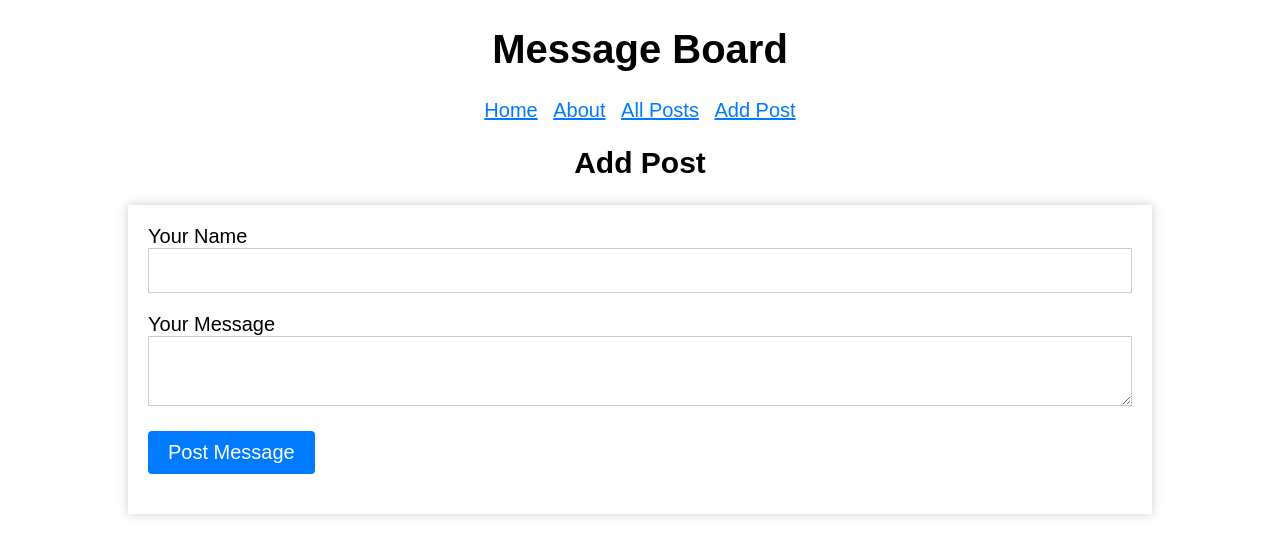
After one commit to MatthewTao/python-references, a Python web app: template flask-sample-app/board/templates/posts/create.html in a window 1280 px wide. The commit adds this page. Shown: the top 557 px of the page. Run offline with Jinja, Linux system fonts and the light colour scheme; the template is opened without the code that fills it, so the values that code supplies are empty.

Commit message:
complete sample flask app

```diff
--- /dev/null
+++ b/flask-sample-app/board/errors.py
@@ -0,0 +1,5 @@
+from flask import current_app, render_template, request
+
+def page_not_found(e):
+    current_app.logger.error(f"'{e.name}' error ({e.code}) at {request.url}")
+    return render_template("errors/404.html"), 404
--- a/flask-sample-app/board/static/styles.css
+++ b/flask-sample-app/board/static/styles.css
@@ -32,3 +32,71 @@ main {
   width: 80%;
   margin: 0 auto;
 }
+
+article,
+form {
+  text-align: left;
+  min-width: 200px;
+  padding: 20px;
+  margin-bottom: 20px;
+  box-shadow: 0px 0px 10px #ccc;
+  vertical-align: top;
+}
+
+aside {
+  color: #ccc;
+  text-align: right;
+}
+
+form {
+  display: flex;
+  flex-direction: column;
+  margin-top: 20px;
+}
+
+.form-group {
+  margin-bottom: 20px;
+}
+
+.form-control {
+  width: 100%;
+  padding: 10px;
+  border: 1px solid #ccc;
+  font-size: 1em;
+}
+
+.submit-btn {
+  background-color: #007bff;
+  color: #fff;
+  border: none;
+  border-radius: 4px;
+  padding: 10px 20px;
+  cursor: pointer;
+  font-size: 1em;
+}
+
+.submit-btn:hover {
+  background-color: #0056b3;
+}
+
+.message {
+  font-size: 2.5em;
+  font-family: serif;
+  margin: 0;
+  padding: 0;
+}
+
+.flash {
+  padding: 20px;
+  margin: 20px;
+}
+
+.flash.error {
+  background-color: #ffa7ae;
+  color: #a02a36;
+}
+
+.flash.success {
+  background-color: #96faad;
+  color: #1c7530;
+}
--- a/flask-sample-app/board/templates/navigation.html
+++ b/flask-sample-app/board/templates/_navigation.html
@@ -2,5 +2,7 @@
   <ul>
     <li><a href="{{ url_for('pages.home') }}">Home</a></li>
     <li><a href="{{ url_for('pages.about') }}">About</a></li>
+    <li><a href="{{ url_for('posts.posts') }}">All Posts</a></li>
+    <li><a href="{{ url_for('posts.create') }}">Add Post</a></li>
   </ul>
 </nav>
--- a/flask-sample-app/board/templates/base.html
+++ b/flask-sample-app/board/templates/base.html
@@ -11,6 +11,9 @@
 <section>
     <header>
         {% block header %}{% endblock header %}
+        {% for category, message in get_flashed_messages(with_categories=true) %}
+            <div class="flash {{ category }}">{{ message }}</div>
+        {% endfor %}
     </header>
     <main>
         {% block content %}<p>No messages.</p>{% endblock content %}
--- /dev/null
+++ b/flask-sample-app/board/templates/posts/create.html
@@ -0,0 +1,21 @@
+{% extends 'base.html' %}
+
+{% block header %}
+  <h2>{% block title %}Add Post{% endblock title %}</h2>
+{% endblock header %}
+
+{% block content %}
+  <form method="post">
+    <div class="form-group">
+        <label for="author">Your Name</label>
+        <input type="text" name="author" id="author" value="{{ request.form['author'] }}" class="form-control">
+    </div>
+    <div class="form-group">
+        <label for="message">Your Message</label>
+        <textarea name="message" id="message" class="form-control" required>{{ request.form['message'] }}</textarea>
+    </div>
+    <div class="form-group">
+        <input type="submit" value="Post Message" class="submit-btn">
+    </div>
+</form>
+{% endblock content %}
--- a/requirements.txt
+++ b/requirements.txt
@@ -1,9 +1,11 @@
 argparse
 boto3
+click
 flask
 matplotlib
 pandas
 pytest
+python-dotenv
 pyautogui
 pyscreeze
 pytesseract
```
Also changed, not shown: flask-sample-app/board/__init__.py (+16 -1 lines), flask-sample-app/board/database.py (added, +33 -0 lines), flask-sample-app/board/posts.py (added, +37 -0 lines), flask-sample-app/board/schema.sql (added, +9 -0 lines), flask-sample-app/board/templates/errors/404.html (added, +12 -0 lines), flask-sample-app/board/templates/posts/posts.html (added, +14 -0 lines), flask-sample-app/README.md, flask-sample-app/board.sqlite (added), flask-sample-app/board/templates/pages/about.html (renamed from flask-sample-app/board/templates/about.html), flask-sample-app/board/templates/pages/home.html (renamed from flask-sample-app/board/templates/home.html).
